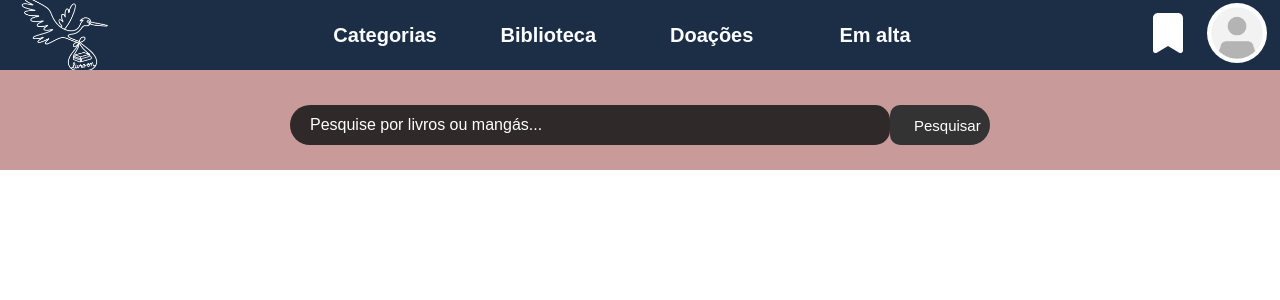
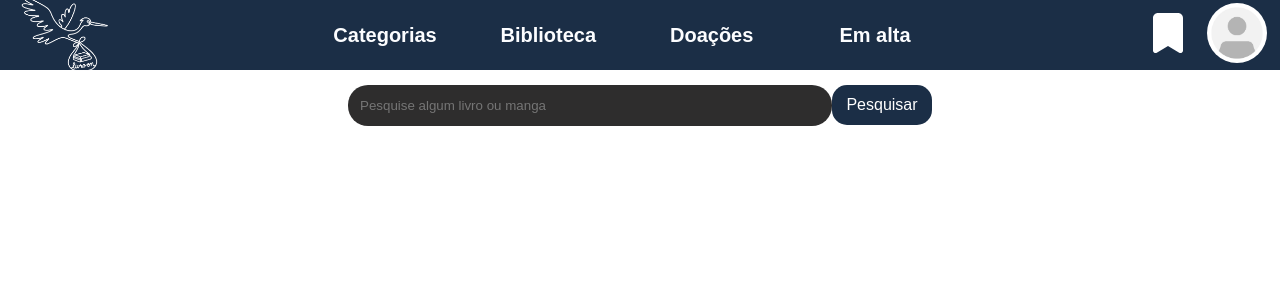
Before and after one commit to Thurz7/Livro-on, a React (Create React App) app in the folder frontend/: page /Biblioteca in a window 1280 px wide. Shown: the top 300 px of the page. Built offline with nearby package versions, Linux system fonts and the light colour scheme.

Commit message:
arrumei o scss

```diff
--- a/frontend/src/components/BarraPesquisa/BarraPesquisa.scss
+++ b/frontend/src/components/BarraPesquisa/BarraPesquisa.scss
@@ -22,22 +22,23 @@ border: none;
 border-radius: 15px;
 outline: none;
 font-size: 16px;
-background-color: #1a1919de;
+color: #f7f7f8;
+background-color: #1a1919e8;
 }
 
 button {
 padding: 0 24px;
 border: none;
-background-color: #333;
+border-radius: 15px;
+background-color: #1B2E46;
 color: white;
 font-size: 15px;
 cursor: pointer;
-
+transition: 0.2s;
 
 &:hover {
-  background-color: #1B2E46;
-
-
+  background-color: #1b2e46e7;
+  transition: 0.2s;
 }
 }
 
--- a/frontend/src/pages/Biblioteca/Biblioteca.jsx
+++ b/frontend/src/pages/Biblioteca/Biblioteca.jsx
@@ -2,7 +2,6 @@ import { useState } from "react";
 import { useNavigate } from "react-router-dom";
 import "./Biblioteca.scss";
 import Cabecario from "../../components/Cabecario/cabecario";
-import BarraPesquisa from "../../components/BarraPesquisa/BarraPesquisa"
 
 function Biblioteca() {
     const [busca, setBusca] = useState("");
@@ -139,9 +138,11 @@ setObras([...livros, ...mangas]);
             <div className="cabecario"><Cabecario/></div>
             <main className="ConteudoBiblioteca">
 
-<div className="BarraAl">
-    <BarraPesquisa/>
-</div>
+            <form className="Brpesquisa" onSubmit={pesquisar}>
+
+                <input type="" placeholder="Pesquise algum livro ou manga" value={busca} onChange={(event) => setBusca(event.target.value)}/>
+                <button type="submit">Pesquisar</button>
+            </form>
 
 
                 {carregando && <p>Pesquisando obras...</p>}
--- a/frontend/src/pages/Biblioteca/Biblioteca.scss
+++ b/frontend/src/pages/Biblioteca/Biblioteca.scss
@@ -10,31 +10,42 @@
     overflow-y: auto;
 }
 
+.Brpesquisa{
+    width: 100%;
+    height: 70px;
+    display: flex;
+    align-items: center;
+    justify-content: center;
 
-.BarraAl {
-    width: 100%;
-    height: 100px;
-    display: flex;
-    justify-content: center;
-    align-items: center;
-    background-color: rgb(201, 154, 154);
+button{
+    border: none;
+    min-width: 100px;
+    min-height: 40px;
+    font-size: 16px;
+    background-color: #1B2E46;
+    color: #fff;
+    border-radius: 15px;
+    cursor: pointer;
+    transition: 0.3s;
 }
 
-
-
-
-.BarraPesquisa input::placeholder {
-    color: white;
+button:hover{
+    background-color: #1b2e46e3;
+    transition: 0.3s;
+    border-radius: 20px;
 }
 
-.BarraPesquisa button {
-    width: 100px;
-    height: 40px;
+input{
+    min-width: 470px;
+    min-height: 39px;
     border: none;
-    border-radius: 10px;
-    background-color: #333;
-    color: white;
-    cursor: pointer;
+    border-radius: 20px;
+    background-color: #1a1919e8;
+    color: #fff;
+    outline: none;
+    padding-left: 12px;
+}
+
 }
 
 .ListaLivros {
```
